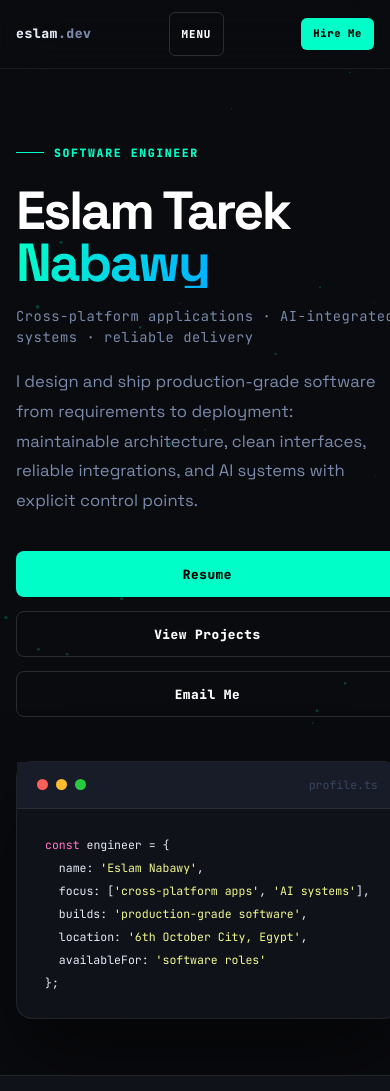
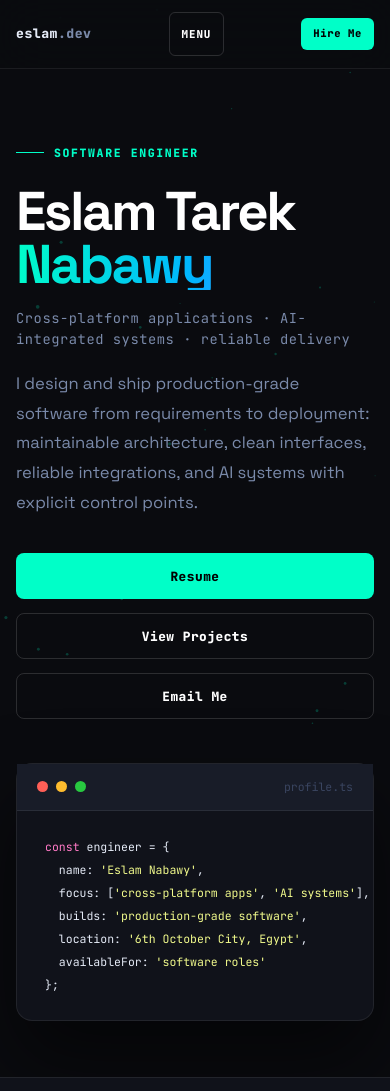
Before and after one commit to EslamNabawy/Nabawy-s-Portfolio-, an Astro site in the folder portfolio_site/: page / in a window 390 px wide. Shown: the top 1091 px of the page. Built offline with nearby package versions, Linux system fonts and the light colour scheme; Astro itself is replaced by a stand-in of ours; no server answers.

Commit message:
Fix mobile hero clipping and tall-screen spacing

```diff
--- a/portfolio_site/src/styles/portfolio-v2.css
+++ b/portfolio_site/src/styles/portfolio-v2.css
@@ -161,7 +161,7 @@
 
 .v2-hero {
   display: flex;
-  min-height: 100vh;
+  min-height: clamp(680px, 88svh, 980px);
   align-items: center;
   overflow: hidden;
   padding: clamp(104px, 9vw, 148px) clamp(20px, 4vw, 80px) clamp(64px, 6vw, 104px);
@@ -175,6 +175,10 @@
   grid-template-columns: minmax(0, 1.05fr) minmax(360px, 0.95fr);
   gap: clamp(40px, 6vw, 120px);
   align-items: center;
+}
+
+.v2-hero-inner > * {
+  min-width: 0;
 }
 
 .v2-eyebrow,
@@ -204,7 +208,7 @@
 }
 
 .v2-hero-title {
-  max-width: 12ch;
+  max-width: 100%;
   color: #fff;
   font-size: clamp(3.35rem, 7vw, 5.85rem);
   font-weight: 700;
@@ -324,6 +328,8 @@
 
 .v2-code-widget {
   position: relative;
+  width: 100%;
+  min-width: 0;
   overflow: visible;
   border: 1px solid var(--v2-border);
   border-radius: 16px;
@@ -1198,7 +1204,13 @@
   }
 
   .v2-hero {
+    min-height: auto;
     padding-top: 150px;
+  }
+
+  .v2-hero-title {
+    font-size: clamp(2.8rem, 14vw, 5.85rem);
+    overflow-wrap: anywhere;
   }
 
   .v2-project-grid,
```
